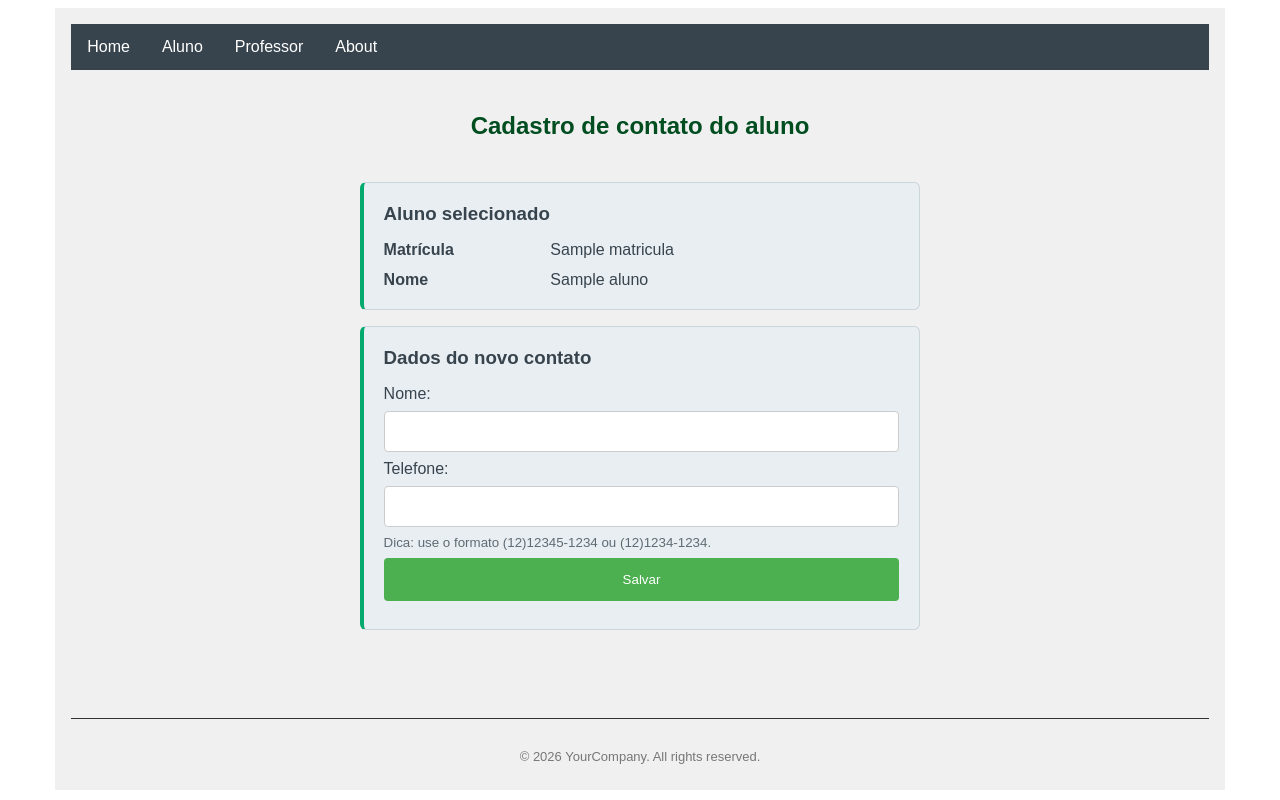
After one commit to ibrunoleal/pwbe-366-2026_2-parte2, a Flask app: template templates/aluno/contato/novo_contato.html in a window 1280 px wide. The commit adds this page. Run offline with Flask 3, Linux system fonts and the light colour scheme; the template is opened without the code that fills it: most values are stand-ins (such as "Sample title", 1, 10 or a date in 2020).

Commit message:
modified:   controllers/aluno_controller.py 	new file:   daos/contato_dao.py 	modified:   database/scripts/tabela_aluno.sql 	new file:   database/scripts/tabela_contato.sql 	modified:   database/sqlitedb.py 	modified:   main.py 	new file:   models/contato.py 	modified:   routers/aluno_router.py 	modified:   static/css/form.css 	modified:   static/css/lista.css 	modified:   static/css/table.css 	modified:   templates/aluno/aluno.html 	modified:   templates/aluno/alunos.html 	new file:   templates/aluno/contato/novo_contato.html

```diff
--- /dev/null
+++ b/database/scripts/tabela_contato.sql
@@ -0,0 +1,7 @@
+CREATE TABLE IF NOT EXISTS contatos (
+    id INTEGER PRIMARY KEY AUTOINCREMENT,
+    nome TEXT NOT NULL CHECK(length(nome) BETWEEN 5 AND 50),
+    telefone TEXT NOT NULL UNIQUE CHECK(length(telefone) BETWEEN 13 AND 14),
+    matricula TEXT NOT NULL,
+    FOREIGN KEY (matricula) REFERENCES alunos(matricula)
+);
--- a/database/sqlitedb.py
+++ b/database/sqlitedb.py
@@ -13,6 +13,7 @@ class SQLiteDB:
         """Abre a conexão com o banco de dados."""
         try:
             self.conn = sqlite3.connect(self.db_name)
+            self.conn.execute("PRAGMA foreign_keys = ON")
             self.conn.row_factory = sqlite3.Row
             self.cursor = self.conn.cursor()
         except sqlite3.Error as e:
--- a/main.py
+++ b/main.py
@@ -10,6 +10,7 @@ app = Flask(__name__)
 db = SQLiteDB()
 db.conectar() # Abre a conexão com o banco de dados
 db.executar_script_sql('database/scripts/tabela_aluno.sql') # cria a tabela de alunos
+db.executar_script_sql('database/scripts/tabela_contato.sql') # cria a tabela de contatos
 db.desconectar() # Fecha a conexão com o banco de dados
 
 
--- a/static/css/form.css
+++ b/static/css/form.css
@@ -33,3 +33,48 @@ input[type=submit] {
 input[type=submit]:hover {
     background-color: #45a049;
 }
+
+.painel-aluno-contato,
+.formulario-contato {
+    margin-bottom: 16px;
+    padding: 20px;
+    border: 1px solid #cbd5dc;
+    border-left: 4px solid #04AA6D;
+    border-radius: 6px;
+    background-color: #e8eef2;
+    color: #38444d;
+    font-family: Arial, Helvetica, sans-serif;
+}
+
+.painel-aluno-contato h3,
+.formulario-contato h3 {
+    margin: 0 0 16px;
+    color: #38444d;
+}
+
+.dados-aluno-contato {
+    display: grid;
+    gap: 12px;
+    margin: 0;
+}
+
+.dados-aluno-contato div {
+    display: grid;
+    grid-template-columns: minmax(7rem, 30%) 1fr;
+    gap: 12px;
+    align-items: center;
+}
+
+.dados-aluno-contato dt {
+    font-weight: 600;
+}
+
+.dados-aluno-contato dd {
+    margin: 0;
+    overflow-wrap: anywhere;
+}
+
+.formulario-contato small {
+    display: block;
+    color: #5f6b73;
+}
--- /dev/null
+++ b/templates/aluno/contato/novo_contato.html
@@ -0,0 +1,53 @@
+{% extends 'base.html' %}
+
+{% block title %} Novo Aluno {% endblock %}
+
+{% block head %}
+<link rel="stylesheet" href="{{ url_for('static', filename='css/form.css') }}">
+{% endblock %}
+
+{% block content %}
+    <div class="grid-container">
+        <div class="grid-row texto-centralizado">
+            <div class="col-12">
+                <h2>Cadastro de contato do aluno</h2>
+            </div>
+        </div>
+        <div class="grid-row">
+            <div class="col-3"></div>
+            <div class="col-6">
+                <section class="painel-aluno-contato" aria-labelledby="titulo-aluno-contato">
+                    <h3 id="titulo-aluno-contato">Aluno selecionado</h3>
+                    <dl class="dados-aluno-contato">
+                        <div>
+                            <dt>Matrícula</dt>
+                            <dd>{{ context.aluno.matricula }}</dd>
+                        </div>
+                        <div>
+                            <dt>Nome</dt>
+                            <dd>{{ context.aluno.nome }}</dd>
+                        </div>
+                    </dl>
+                </section>
+
+                <form class="formulario-contato" action="/aluno/contato/salvar" method="POST">
+                    <h3>Dados do novo contato</h3>
+                    <input type="hidden" name="matricula" value="{{ context.aluno.matricula }}">
+                    <div>
+                        <label for="nome-contato">Nome:</label>
+                        <input type="text" name="nome" id="nome-contato">
+                    </div>
+                    <div>
+                        <label for="telefone-contato">Telefone:</label>
+                        <input type="text" name="telefone" id="telefone-contato">
+                        <small>Dica: use o formato (12)12345-1234 ou (12)1234-1234.</small>
+                    </div>
+                    <div>
+                        <input type="submit" value="Salvar">
+                    </div>
+                </form>
+            </div>
+            <div class="col-3"></div>
+        </div>
+    </div>
+{% endblock %}
```
Also changed, not shown: controllers/aluno_controller.py (+83 -4 lines), daos/contato_dao.py (added, +52 -0 lines), models/contato.py (added, +90 -0 lines), routers/aluno_router.py (+12 -0 lines), static/css/lista.css (+48 -0 lines), static/css/table.css (+16 -0 lines), templates/aluno/aluno.html (+22 -0 lines), templates/aluno/alunos.html (+7 -0 lines), database/scripts/tabela_aluno.sql (line endings or trailing spaces).
